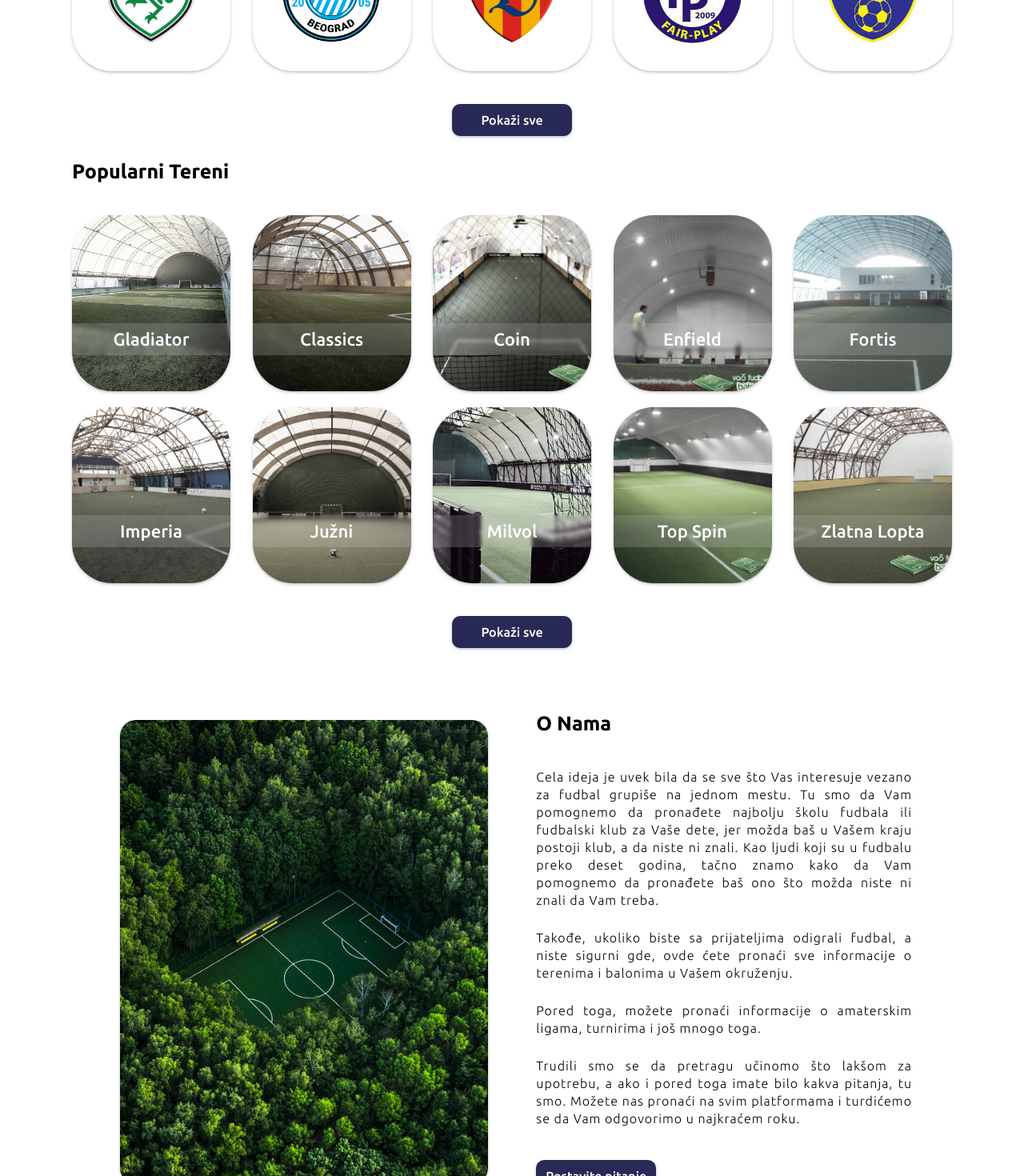
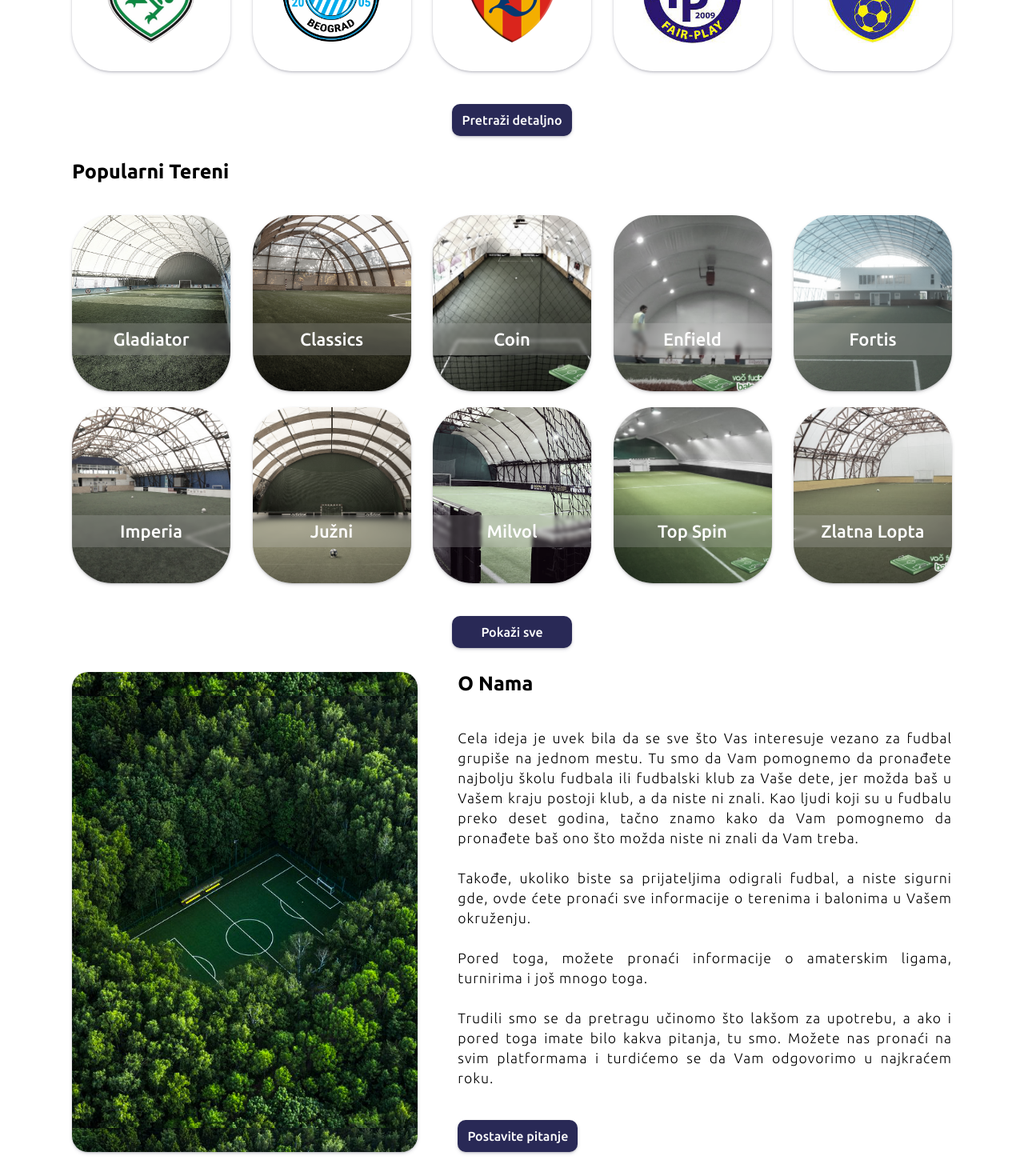
Before and after one commit to jovan-stojkovic/sve-za-fudbal, a React (Vite) app: page / in a window 1280 px wide. Shown: the part 1280-2750 px from the top of the page at 80% size. Built offline with nearby package versions, Linux system fonts and the light colour scheme.

Commit message:
refinements

```diff
--- a/src/Styles.scss
+++ b/src/Styles.scss
@@ -608,17 +608,16 @@ main {
 //ABOUT US
 .about-us {
   display: flex;
-  height: 700px;
+  height: 600px;
   gap: 50px;
-  padding: 50px;
+  margin-bottom: 50px;
 
   .about-us-image {
     height: 100%;
-    width: 100%;
+    width: 70%;
     display: flex;
     align-items: center;
     justify-content: center;
-    padding: 10px;
 
     .about-us-image-container {
       background-image: url("./assets/images/background4.jpg");
@@ -652,10 +651,10 @@ main {
 
       p {
         letter-spacing: 1px;
-        line-height: 22px;
+        line-height: 25px;
         text-align: justify;
         font-weight: 300;
-        font-size: 1rem;
+        font-size: 1.1rem;
       }
     }
 
--- a/src/components/Navbar.jsx
+++ b/src/components/Navbar.jsx
@@ -46,7 +46,7 @@ const Navbar = () => {
 
   const scrollToPosition = () => {
     window.scrollTo({
-      top: 1985,
+      top: 1932,
       behavior: "smooth",
     });
   };
--- a/src/components/PopularClubs.jsx
+++ b/src/components/PopularClubs.jsx
@@ -58,7 +58,7 @@ const PopularClubs = () => {
       </div>
 
       <Link to="/clubs" className="show-all-button">
-      <button>Pokaži sve</button>
+      <button>Pretraži detaljno</button>
       </Link>
     </div>
   );
```
